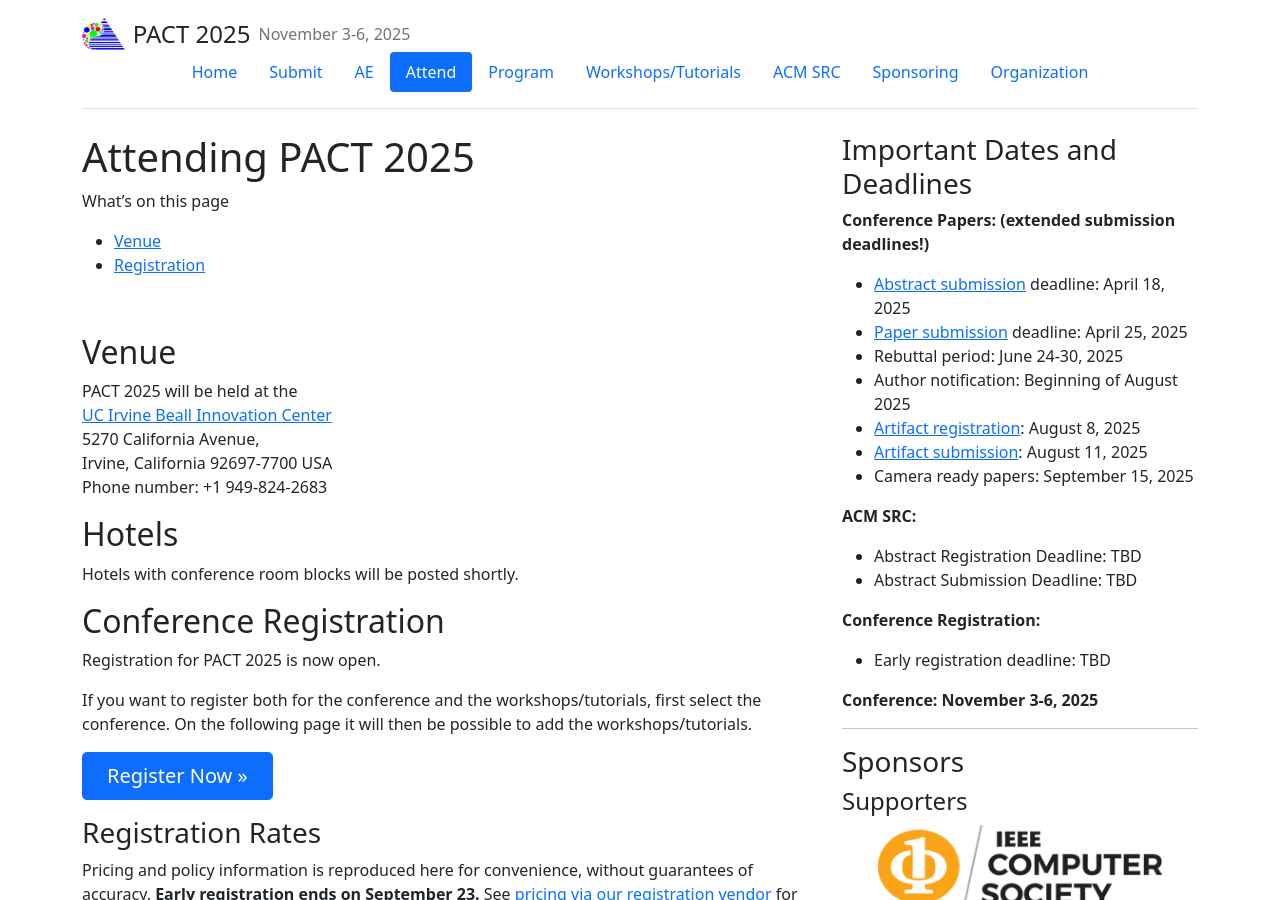
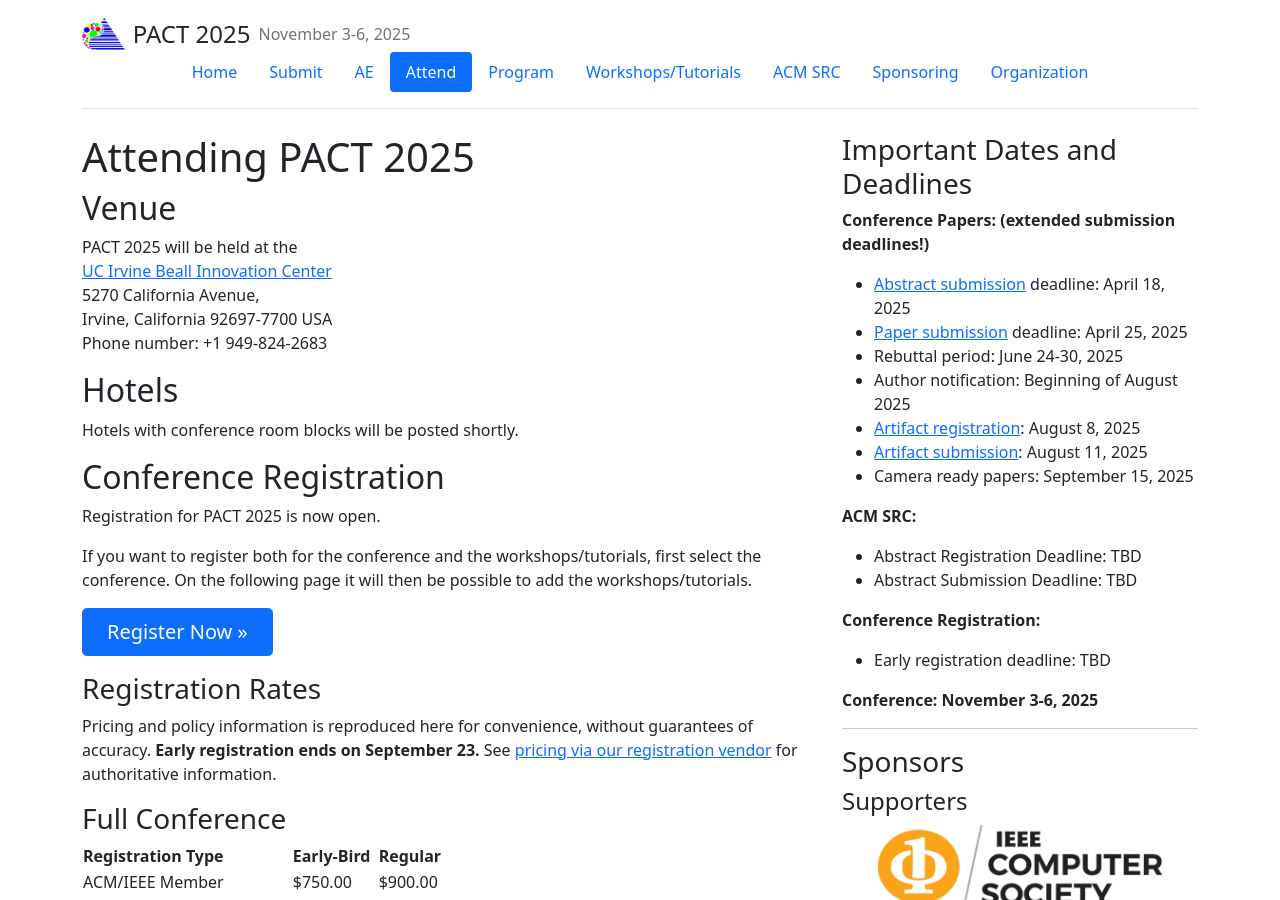
Before and after one commit to pact2025/pact2025.github.io, a Jekyll site: the page built from attend/index.md, in a window 1280 px wide and 900 px high. Built offline with Jekyll 4.4.1, drawn with Linux system fonts in a browser that asks for light colours.

Commit message:
Update index.md

```diff
--- a/attend/index.md
+++ b/attend/index.md
@@ -7,15 +7,6 @@ show_sidebar: true
 ---
 
 # Attending PACT 2025
-
-
-What's on this page
-
-* [Venue](#venue)
-* [Registration](#registration)
-
-
-<br>
 
 ## Venue
 
```
